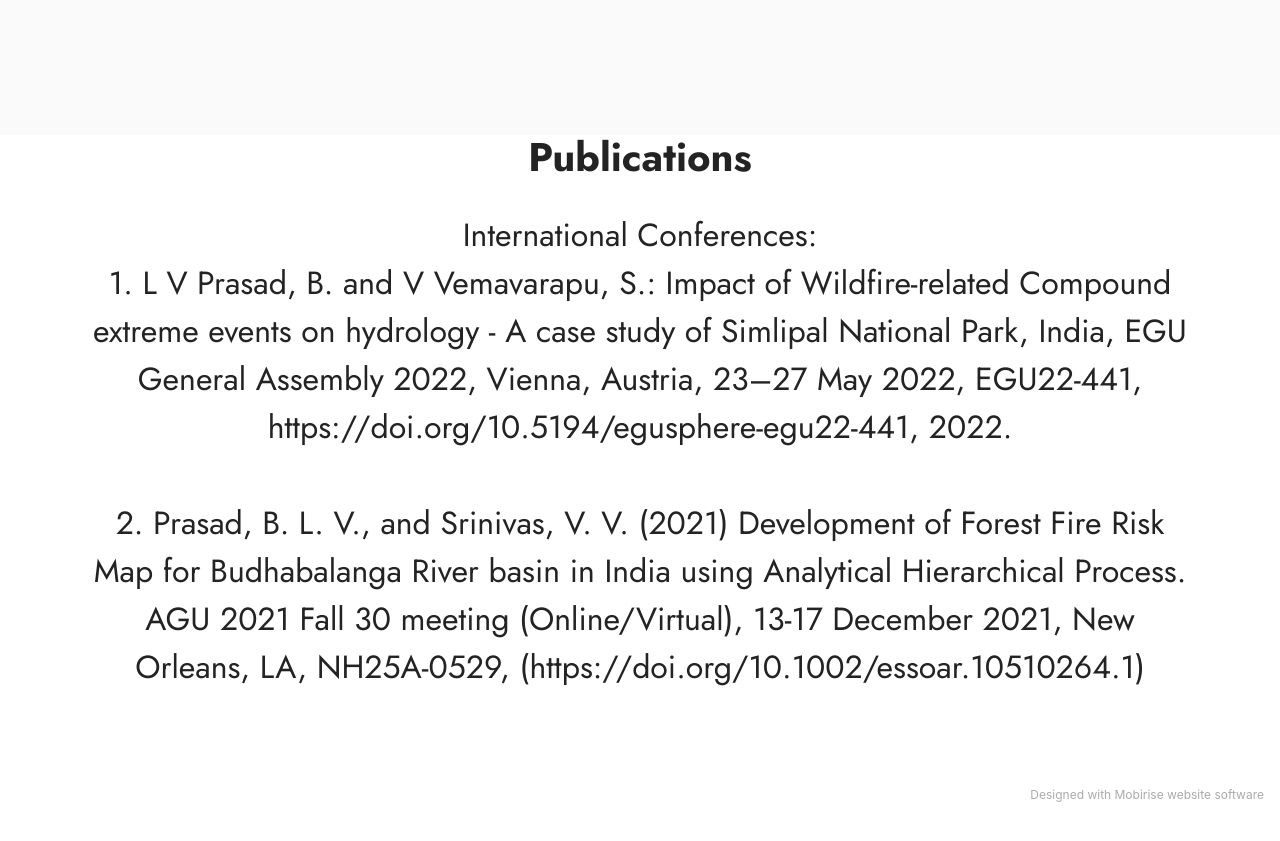
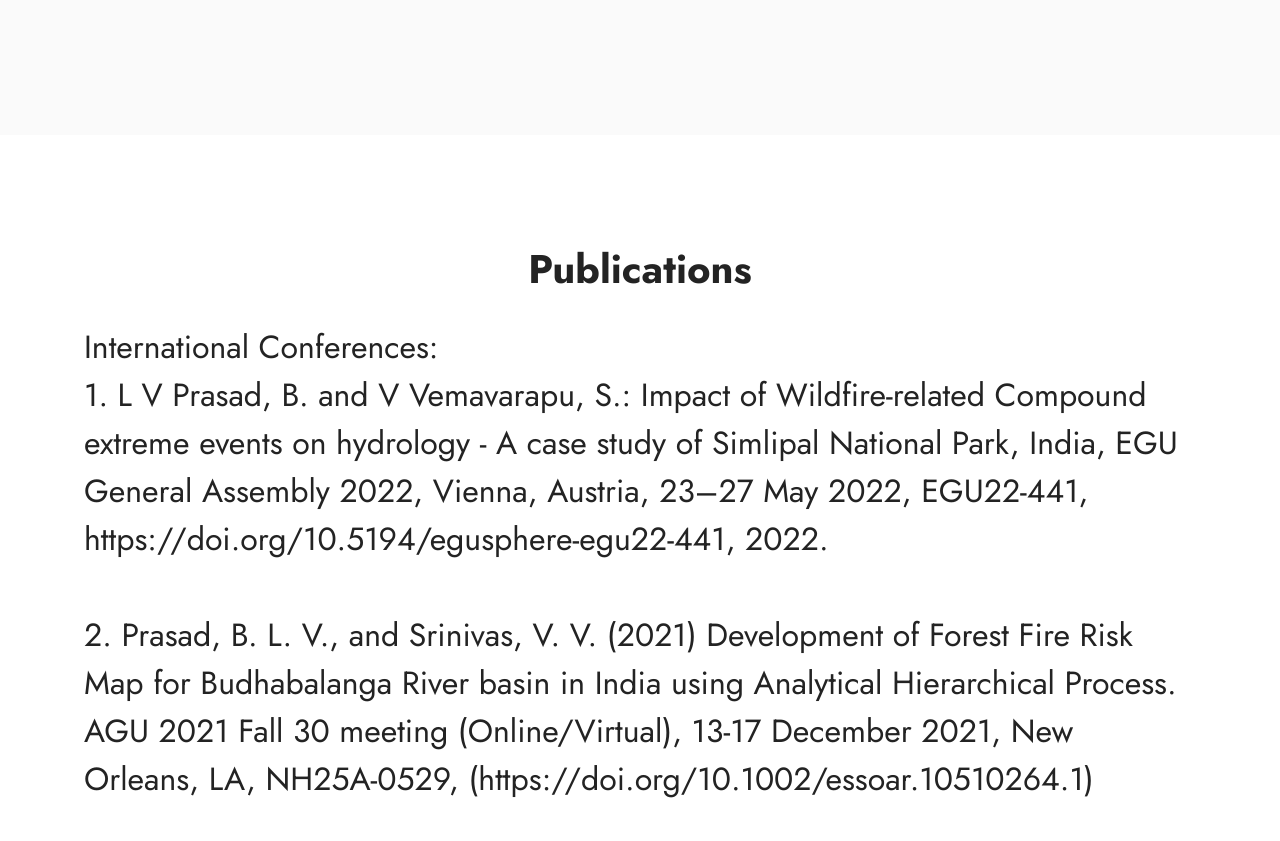
Before and after one commit to blvaraprasad/blvaraprasad.github.io, a plain HTML site: page page1.html in a window 1280 px wide. Shown: the part 1520-2361 px from the top of the page. Before the commit the page ends 2339 px from the top, so only its background shows below. Drawn offline with Linux system fonts and the light colour scheme.

Commit message:
Add files via upload

```diff
--- a/assets/mobirise/css/mbr-additional.css
+++ b/assets/mobirise/css/mbr-additional.css
@@ -1538,6 +1538,17 @@ a {
 .cid-sOb6aNUGoJ H3 {
   text-align: center;
 }
+.cid-t5U6XbeGU4 {
+  padding-top: 7rem;
+  padding-bottom: 7rem;
+  background-color: #ffffff;
+}
+.cid-t5U6XbeGU4 .mbr-section-subtitle {
+  text-align: left;
+}
+.cid-t5U6XbeGU4 .mbr-section-subtitle DIV {
+  text-align: left;
+}
 .cid-sObcKid94G {
   padding-top: 5rem;
   padding-bottom: 5rem;
```
Also changed, not shown: 1 other file.
